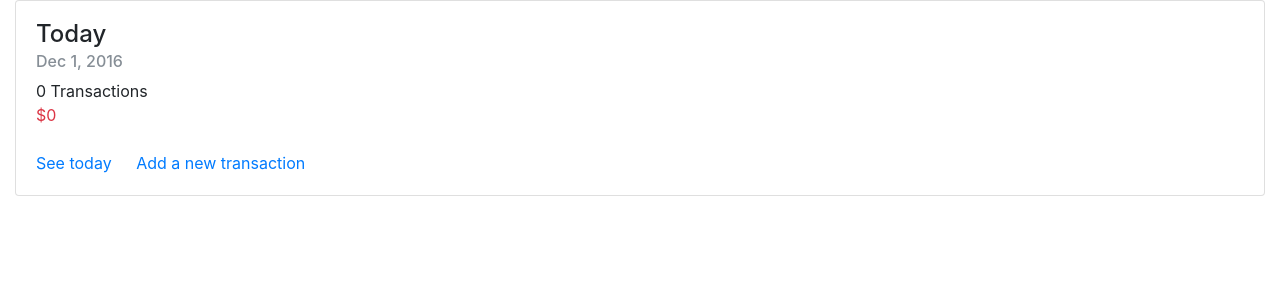
After one commit to jwilson/frugal, a Django app: page / in a window 1280 px wide. The commit adds this page. Shown: the top 300 px of the page. Run offline with Django 4.2, Linux system fonts and the light colour scheme; data comes from the database, SQL or seed files in the repository; data that the repository does not hold is empty; some libraries are stand-ins or nearby versions.

Commit message:
some refactor, added home page and today overview

```diff
--- a/frugal/urls.py
+++ b/frugal/urls.py
@@ -2,7 +2,10 @@
 from django.conf.urls import include, url
 from django.contrib import admin
 
+from .views import HomeView
+
 urlpatterns = [
     url(r'^admin/', admin.site.urls),
     url(r'^', include('money.urls', namespace='money')),
+    url(r'^$', HomeView.as_view(), name='home')
 ]
--- /dev/null
+++ b/frugal/views.py
@@ -0,0 +1,16 @@
+# -*- coding: utf-8 -*-
+from __future__ import unicode_literals
+
+from django.views.generic import TemplateView
+
+from money.models import DailyLedger
+
+
+class HomeView(TemplateView):
+    template_name = 'home.html'
+
+    def get_context_data(self, **kwargs):
+        ctx = super(HomeView, self).get_context_data(**kwargs)
+        ledger = DailyLedger.objects.today() or DailyLedger.start_day()
+        ctx['today'] = {'balance': ledger.balance, 'transactions': ledger.transactions.count()}
+        return ctx
--- a/money/models.py
+++ b/money/models.py
@@ -30,7 +30,7 @@ TRANSACTION_TYPE = (
     ('1', 'Purchase'),
     ('2', 'Bill'),
     ('3', 'Withdraw'),
-    ('4', 'Deposit')
+    ('4', 'Deposit'),
 )
 
 
@@ -52,9 +52,11 @@ class DailyLedger(models.Model):
     @classmethod
     def start_day(self):
         today = DailyLedger.objects.create()
-        daily_expenses = FixedAmount.objects.expenses().aggregate(total=Sum('daily'))
-        today.transactions.add(Transaction.object.create(amount=daily_expenses))
-        return
+        for expense in FixedAmount.objects.expenses():
+            today.transactions.add(Transaction.objects.create(amount=expense.daily, automatic=True, type='3'))
+        for income in FixedAmount.objects.income():
+            today.transactions.add(Transaction.objects.create(amount=income.daily, automatic=True, type='4'))
+        return today
 
     def balance(self):
         return self.deposits - self.purchases - self.bills - self.withdrawls
@@ -83,6 +85,7 @@ class DailyLedger(models.Model):
 class Transaction(models.Model):
     uuid = models.UUIDField(default=uuid4)
     type = models.CharField(max_length=1, choices=TRANSACTION_TYPE, default='1')
+    automatic = models.BooleanField(default=False)
     amount = models.DecimalField(max_digits=7, decimal_places=2)
     ledger = models.ForeignKey(DailyLedger, related_name='transactions', blank=True, null=True)
 
--- a/money/signals.py
+++ b/money/signals.py
@@ -8,6 +8,6 @@ from django.utils import timezone
 from .models import Transaction, DailyLedger
 
 
-@receiver(pre_save, sender=Transaction)
-def check_for_daily_ledger(sender, **kwargs):
-    daily_ledger, created = DailyLedger.objects.get_or_create(created_on=timezone.now().date())
+# @receiver(pre_save, sender=Transaction)
+# def check_for_daily_ledger(sender, **kwargs):
+#     daily_ledger, created = DailyLedger.objects.get_or_create(created_on=timezone.now().date())
--- a/money/urls.py
+++ b/money/urls.py
@@ -6,6 +6,6 @@ from django.conf.urls import url
 from .views import FixedAmountsView, TransactionCreateView
 
 urlpatterns = [
-    url(r'^transactions/add/$', TransactionCreateView.as_view(), name='transaction_create'),
+    url(r'^transactions/new/$', TransactionCreateView.as_view(), name='transaction_create'),
     url(r'^fixed-amounts/$', FixedAmountsView.as_view(), name='fixed_amounts')
 ]
--- /dev/null
+++ b/templates/_forms/_button.html
@@ -0,0 +1,5 @@
+{% load i18n %}
+{% trans "Click Me" as click_me %}
+<button type="submit" class="btn {% if size %}btn-{{ size }}{% endif %} btn-{{ type|default:"default" }}">
+  {% if icon %}<span class="{{ icon }}"></span> {% endif %}{{ text|default:click_me }}
+</button>
--- a/templates/money/_forms/_select.html
+++ b/templates/_forms/_select.html
@@ -1,6 +1,6 @@
 <div class="form-group">
   <label class="form-control-label" for="id_{{ field.name }}">{{ field.name|capfirst }}</label>
-  <select class="form-control form-control-{{ size|default:'md' }}" id="id_{{ field.name }}" name="{{ field.name }}">
+  <select class="form-control {% if size %}form-control-{{ size }}{% endif %}" id="id_{{ field.name }}" name="{{ field.name }}">
     {% for opt in field.field.choices %}
     <option value="{{ opt.0 }}">{{ opt.1 }}</option>
     {% endfor %}
--- /dev/null
+++ b/templates/home.html
@@ -0,0 +1,21 @@
+{% extends "base.html" %}
+{% load i18n %}
+{% block tite %}{% trans "Home" %}{% endblock %}
+{% block content %}
+  {% if not request.user.is_authenticated %}
+    <div class="card">
+      <div class="card-body">
+        <h4 class="card-title">Today</h4>
+        <h6 class="card-subtitle mb-2 text-muted">Dec 1, 2016</h6>
+        <div class="card-text">{{ today.transactions }} Transactions</div>
+        <div class="card-text text-danger">${{ today.balance }}</div>
+        <br />
+        <a href="{# url "monday:transactions_today" #}" class="card-link">{% blocktrans %}See today{%  endblocktrans %}</a>
+        <a href="{% url "money:transaction_create" %}" class="card-link">
+          {% blocktrans %}Add a new transaction{% endblocktrans %}</a>
+      </div>
+    </div>
+  {% else %}
+
+  {% endif %}
+{% endblock %}
--- a/templates/money/_forms/_button.html
+++ /dev/null
@@ -1,3 +0,0 @@
-{% load i18n %}
-{% trans 'Click Me' as click_me %}
-<button type="submit" class="btn btn-{{ size|default:'' }} btn-{{ type|default:'success' }}">{% if icon %}<span class="{{ icon }}"></span> {% endif %}{{ text|default:click_me }}</button>
--- a/templates/money/_forms/_input.html
+++ /dev/null
@@ -1,5 +0,0 @@
-{% load i18n %}
-<div class="form-group">
-  <label class="form-control-label" for="id_{{ field.name }}">{{ field.name|capfirst }}</label>
-  <input type="text" class="form-control form-control-{{ size|default:'' }}" id="id_{{ field.name }}" name="{{ field.name }}" placeholder="Enter the {{ field.name }}..."/>
-</div>
```
Also changed, not shown: money/views.py (+7 -7 lines), templates/_forms/_input.html (added, +7 -0 lines), templates/_widgets/_transaction.html (added, +12 -0 lines), templates/money/transaction_create.html (added, +10 -0 lines), templates/money/transaction_form.html (deleted, +0 -18 lines), utils.py (deleted, +0 -14 lines), money/migrations/0004_transaction_automatic.py (added), templates/_forms/_hidden.html (renamed from templates/money/_forms/_hidden.html), templates/_widgets/_login.html (added).
